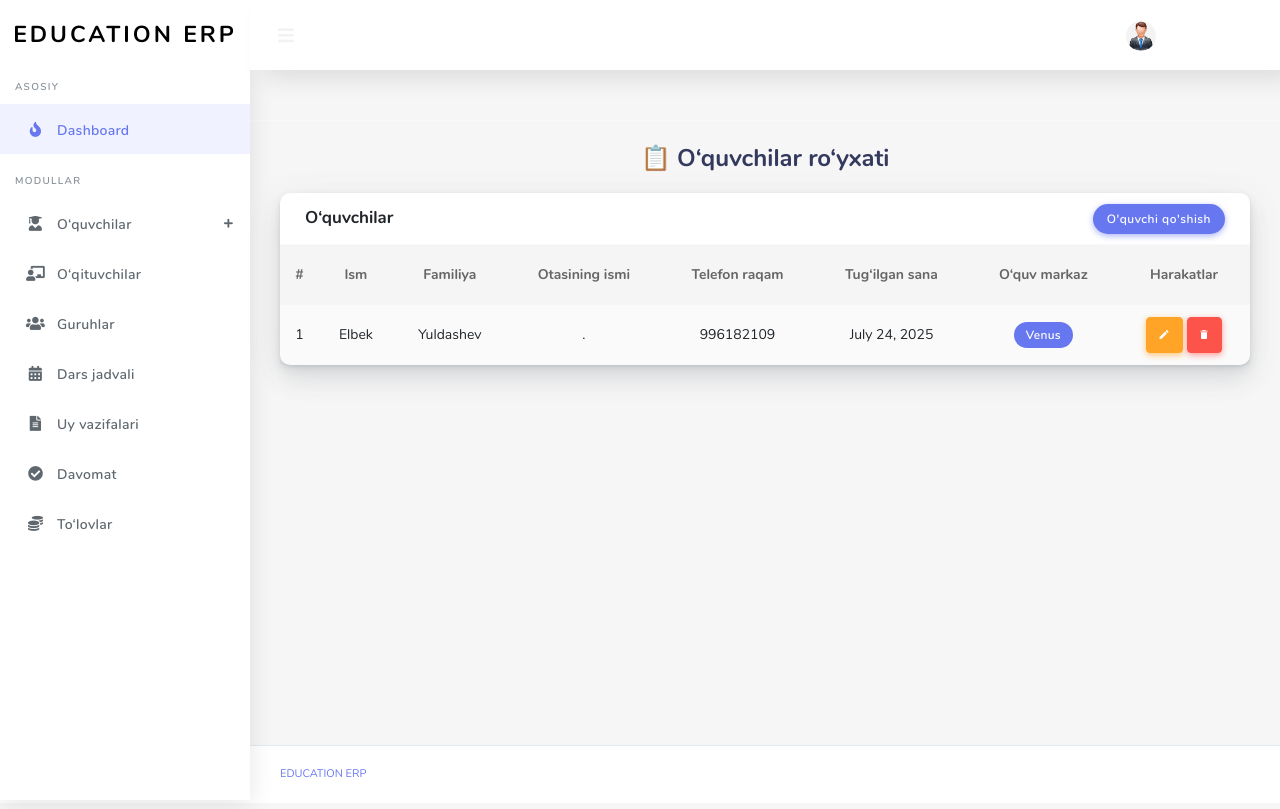
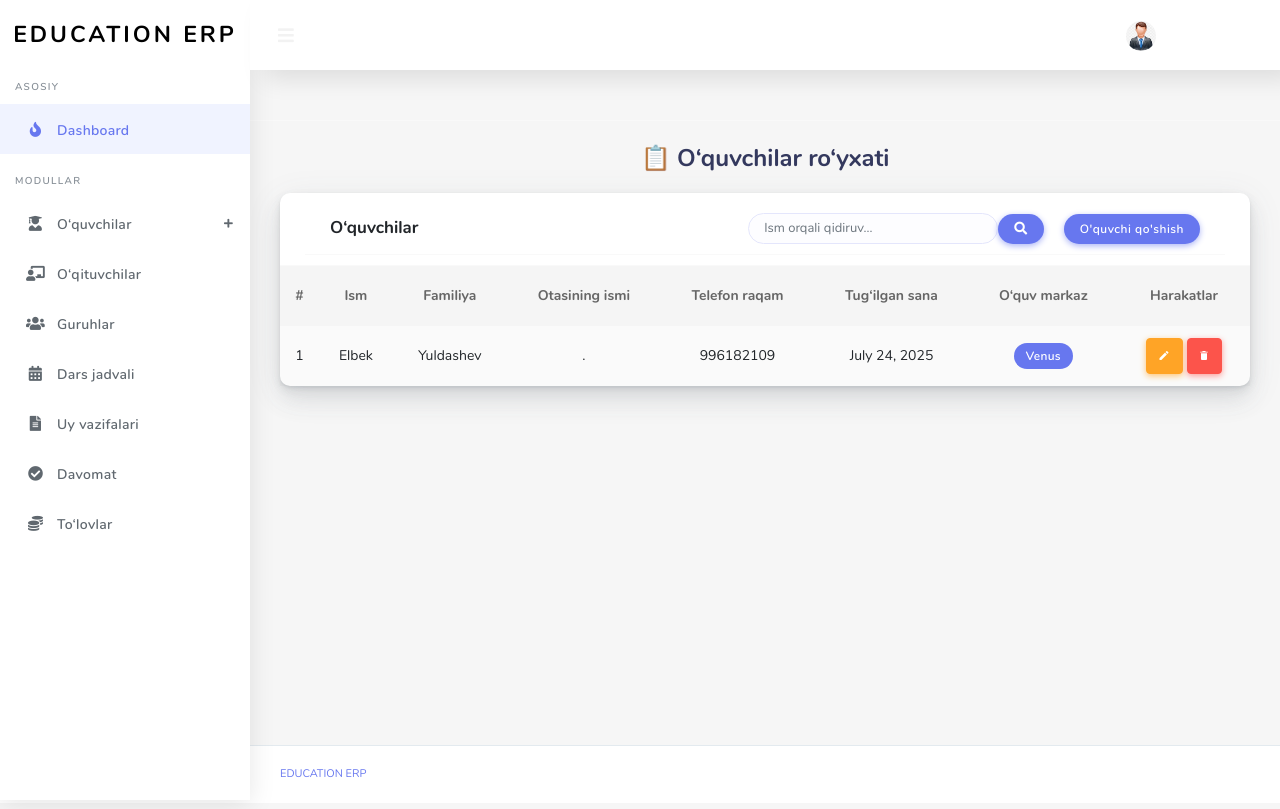
Before and after one commit to elbekyuldashev435/ERP-System, a Django app: page /student/ in a window 1280 px wide. Run offline with Django 5.2, Linux system fonts and the light colour scheme; a user stored in the database is signed in; data comes from the database, SQL or seed files in the repository; some libraries are stand-ins or nearby versions.

Commit message:
student-list-dashboard

```diff
--- a/templates/student/student_list.html
+++ b/templates/student/student_list.html
@@ -10,11 +10,21 @@
 <div class="section-body">
   <div class="card">
     <div class="card-header">
-      <h4>O‘quvchilar</h4>
-      <div class="card-header-action">
-        <a href="#" class="btn btn-primary">
-            <i class="bx bx-plus"></i> O'quvchi qo'shish
-        </a>
+      <div class="card-header d-flex justify-content-between align-items-center flex-wrap gap-2">
+        <h4>O‘quvchilar</h4>
+        <div class="d-flex align-items-center gap-3">
+          <form method="GET" action="" class="d-flex" role="search">
+            <input name="q" type="text" class="form-control me-3" placeholder="Ism orqali qidiruv..." style="width: 250px;">
+            <button class="btn btn-primary" type="submit">
+              <i class="fas fa-search"></i>
+            </button>
+          </form>
+          <div class="card-header-action" style="margin-left: 20px;">
+            <a href="" class="btn btn-primary">
+              <i class="bx bx-plus"></i> O'quvchi qo'shish
+            </a>
+          </div>
+        </div>
       </div>
     </div>
 
```
